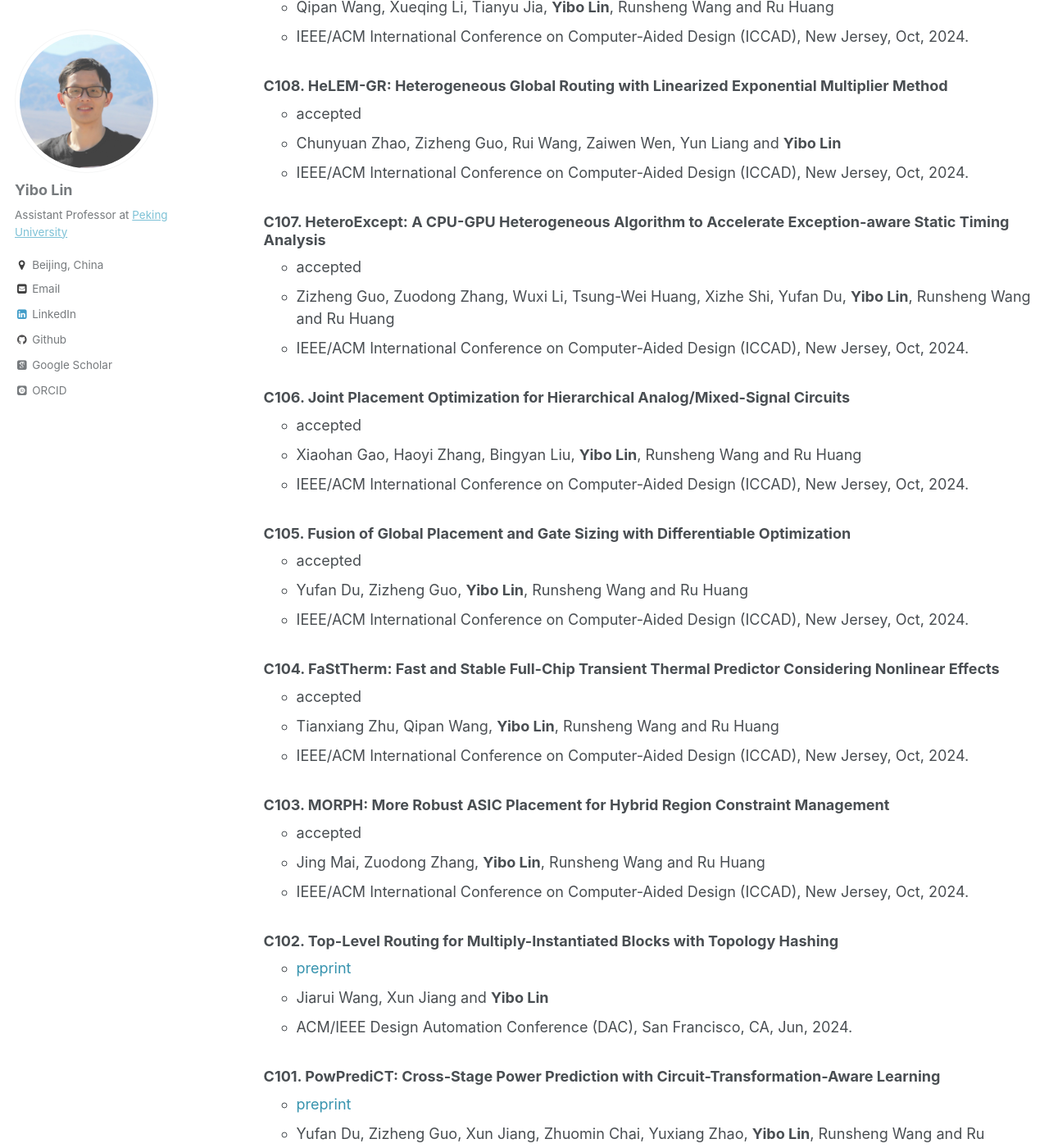
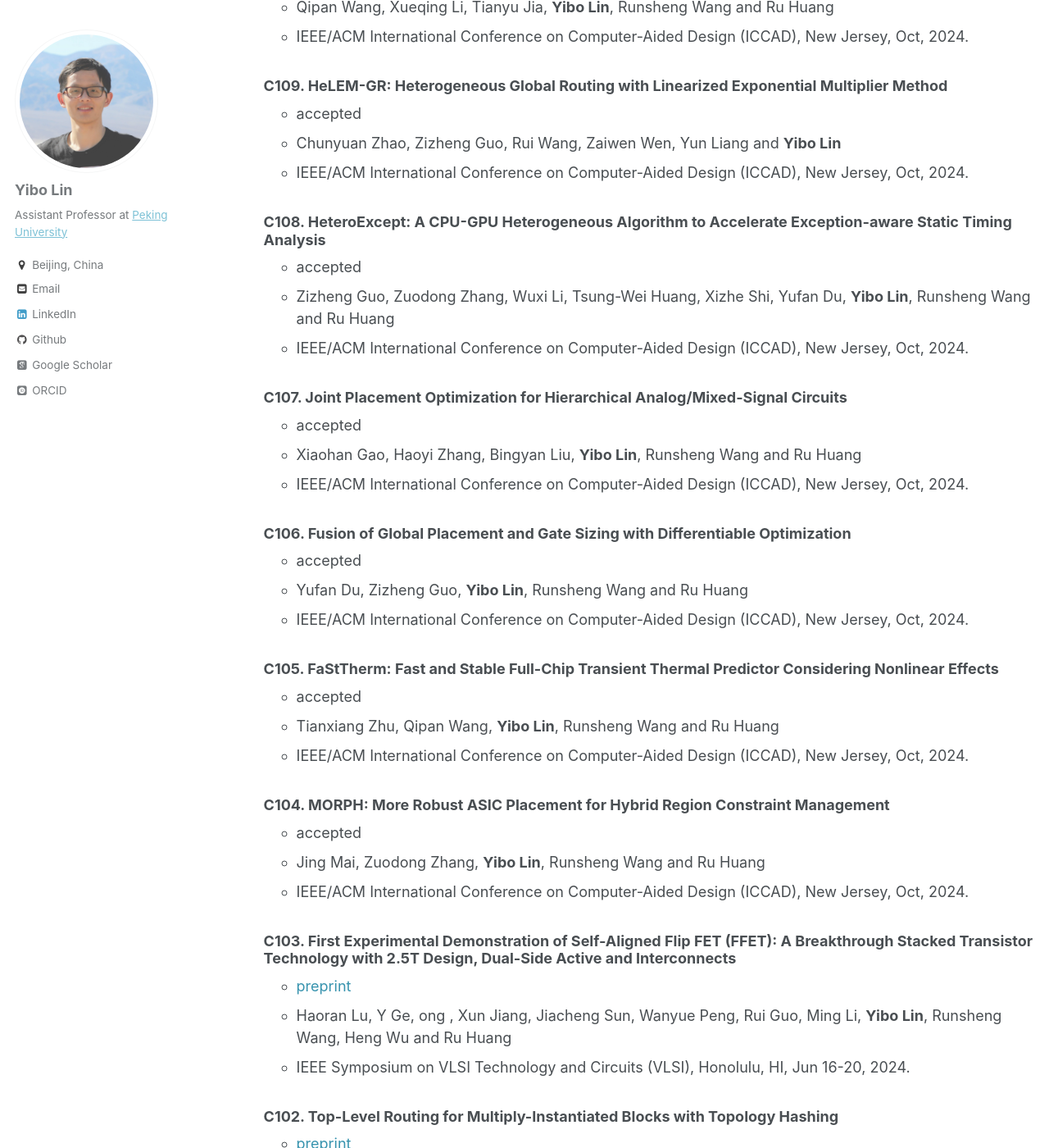
Before and after one commit to limbo018/limbo018.github.io, a Jekyll site: the page built from _pages/publications.md, in a window 1280 px wide and 1400 px high, scrolled down 674 px. Shown: the whole window at 82% size. Built offline with Jekyll 4.4.1, drawn with Linux system fonts in a browser that asks for light colours; some web fonts are replaced; some of the changed text lies outside the part shown.

Commit message:
add vlsi24 paper and update awards

```diff
--- a/_pages/publications.md
+++ b/_pages/publications.md
@@ -19,45 +19,50 @@
 
 * 2024
 
-  ### C110. [The Dawn of AI-Native EDA: Promises and Challenges of Large Circuit Models](https://arxiv.org/pdf/2403.07257.pdf)
+  ### C111. [The Dawn of AI-Native EDA: Promises and Challenges of Large Circuit Models](https://arxiv.org/pdf/2403.07257.pdf)
      * <a href="https://arxiv.org/pdf/2403.07257.pdf" style="color:#3793ae">preprint</a>
      * Tsung-Yi Ho, Sadaf Khan, Jinwei Liu, Yi Liu, Zhengyuan Shi, Ziyi Wang, Qiang Xu, Evangeline F.Y. Young, Bei Yu, Ziyang Zheng, Binwu Zhu, Keren Zhu, Yiqi Che, Yun Liang, **Yibo Lin**, Guojie Luo, Guangyu Sun, Runsheng Wang, Xinming Wei, Chenhao Xue, Haoyi Zhang, Zuodong Zhang, Yuxiang Zhao, Sunan Zou, Lei Chen, Yu Huang, Min Li, Dimitrios Tsaras, Mingxuan Yuan, Hui-Ling Zhen, Zhufei Chu, Wenji Fang, Xingquan Li and Zhiyao Xie
      * arXiv preprint, 2024.
 
-  ### C109. ATPlace2.5D: Analytical Thermal-Aware Chiplet Placement Framework for Large-Scale 2.5D-IC
+  ### C110. ATPlace2.5D: Analytical Thermal-Aware Chiplet Placement Framework for Large-Scale 2.5D-IC
      * accepted
      * Qipan Wang, Xueqing Li, Tianyu Jia, **Yibo Lin**, Runsheng Wang and Ru Huang
      * IEEE/ACM International Conference on Computer-Aided Design (ICCAD), New Jersey, Oct, 2024.
 
-  ### C108. HeLEM-GR: Heterogeneous Global Routing with Linearized Exponential Multiplier Method
+  ### C109. HeLEM-GR: Heterogeneous Global Routing with Linearized Exponential Multiplier Method
      * accepted
      * Chunyuan Zhao, Zizheng Guo, Rui Wang, Zaiwen Wen, Yun Liang and **Yibo Lin**
      * IEEE/ACM International Conference on Computer-Aided Design (ICCAD), New Jersey, Oct, 2024.
 
-  ### C107. HeteroExcept: A CPU-GPU Heterogeneous Algorithm to Accelerate Exception-aware Static Timing Analysis
+  ### C108. HeteroExcept: A CPU-GPU Heterogeneous Algorithm to Accelerate Exception-aware Static Timing Analysis
      * accepted
      * Zizheng Guo, Zuodong Zhang, Wuxi Li, Tsung-Wei Huang, Xizhe Shi, Yufan Du, **Yibo Lin**, Runsheng Wang and Ru Huang
      * IEEE/ACM International Conference on Computer-Aided Design (ICCAD), New Jersey, Oct, 2024.
 
-  ### C106. Joint Placement Optimization for Hierarchical Analog/Mixed-Signal Circuits
+  ### C107. Joint Placement Optimization for Hierarchical Analog/Mixed-Signal Circuits
      * accepted
      * Xiaohan Gao, Haoyi Zhang, Bingyan Liu, **Yibo Lin**, Runsheng Wang and Ru Huang
      * IEEE/ACM International Conference on Computer-Aided Design (ICCAD), New Jersey, Oct, 2024.
 
-  ### C105. Fusion of Global Placement and Gate Sizing with Differentiable Optimization
+  ### C106. Fusion of Global Placement and Gate Sizing with Differentiable Optimization
      * accepted
      * Yufan Du, Zizheng Guo, **Yibo Lin**, Runsheng Wang and Ru Huang
      * IEEE/ACM International Conference on Computer-Aided Design (ICCAD), New Jersey, Oct, 2024.
 
-  ### C104. FaStTherm: Fast and Stable Full-Chip Transient Thermal Predictor Considering Nonlinear Effects
+  ### C105. FaStTherm: Fast and Stable Full-Chip Transient Thermal Predictor Considering Nonlinear Effects
      * accepted
      * Tianxiang Zhu, Qipan Wang, **Yibo Lin**, Runsheng Wang and Ru Huang
      * IEEE/ACM International Conference on Computer-Aided Design (ICCAD), New Jersey, Oct, 2024.
 
-  ### C103. MORPH: More Robust ASIC Placement for Hybrid Region Constraint Management
+  ### C104. MORPH: More Robust ASIC Placement for Hybrid Region Constraint Management
      * accepted
      * Jing Mai, Zuodong Zhang, **Yibo Lin**, Runsheng Wang and Ru Huang
      * IEEE/ACM International Conference on Computer-Aided Design (ICCAD), New Jersey, Oct, 2024.
+
+  ### C103. [First Experimental Demonstration of Self-Aligned Flip FET (FFET): A Breakthrough Stacked Transistor Technology with 2.5T Design, Dual-Side Active and Interconnects](https://doi.org/10.1109/VLSITechnologyandCir46783.2024.10631460)
+     * <a href="https://vlsi24.mapyourshow.com/mys_shared/vlsi24/handouts/T11.4_Thu_Lu.pdf" style="color:#3793ae">preprint</a>
+     * Haoran Lu, Y Ge, ong , Xun Jiang, Jiacheng Sun, Wanyue Peng, Rui Guo, Ming Li, **Yibo Lin**, Runsheng Wang, Heng Wu and Ru Huang
+     * IEEE Symposium on VLSI Technology and Circuits (VLSI), Honolulu, HI, Jun 16-20, 2024.
 
   ### C102. Top-Level Routing for Multiply-Instantiated Blocks with Topology Hashing
      * <a href="/publications/papers/ROUTE_DAC2024_Wang.pdf" style="color:#3793ae">preprint</a>
@@ -95,17 +100,17 @@
      * IEEE/ACM International Symposium of EDA (ISEDA), Xi'an, China, May 10-13, 2024.
 
   ### C95. ATSim3D: Towards Accurate Thermal Simulator for Heterogeneous 3D IC Systems Considering Nonlinear Leakage and Conductivity
-     * <a href="https://www.researchgate.net/publication/379661538_ATSim3D_Towards_Accurate_Thermal_Simulator_for_Heterogeneous_3D-IC_Systems_Considering_Nonlinear_Leakage_and_Conductivity" style="color:#3793ae">preprint</a>
+     * <a href="https://www.researchgate.net/publication/379661538_ATSim3D_Towards_Accurate_Thermal_Simulator_for_Heterogeneous_3D-IC_Systems_Considering_Nonlinear_Leakage_and_Conductivity" style="color:#3793ae">preprint</a> \| *Honorable Mention*
      * Qipan Wang, Tianxiang Zhu, **Yibo Lin**, Runsheng Wang and Ru Huang
      * IEEE/ACM International Symposium of EDA (ISEDA), Xi'an, China, May 10-13, 2024.
 
   ### C94. OpenPARF 3.0: Robust Multi-Electrostatics Based FPGA Macro Placement Considering Cascaded Macros Groups and Fence Regions
-     * <a href="/publications/papers/FPGA_ISEDA2024_Mai.pdf" style="color:#3793ae">preprint</a>
+     * <a href="/publications/papers/FPGA_ISEDA2024_Mai.pdf" style="color:#3793ae">preprint</a> \| *Best Paper Award*
      * Jing Mai, Jiarui Wang, Yifan Chen, Zizheng Guo, Xun Jiang, Yun Liang and **Yibo Lin**
      * IEEE/ACM International Symposium of EDA (ISEDA), Xi'an, China, May 10-13, 2024.
 
   ### C93. [CircuitNet 2.0: An Advanced Dataset for Promoting Machine Learning Innovations in Realistic Chip Design Environment](https://openreview.net/pdf?id=nMFSUjxMIl)
-     * <a href="https://circuitnet.github.io" style="color:#3793ae">release</a> \| <a href="https://openreview.net/pdf?id=nMFSUjxMIl," style="color:#3793ae">preprint</a>
+     * <a href="https://circuitnet.github.io" style="color:#3793ae">release</a> \| <a href="https://openreview.net/pdf?id=nMFSUjxMIl" style="color:#3793ae">preprint</a>
      * Xun Jiang, Zhuomin Chai, Yuxiang Zhao, **Yibo Lin**, Runsheng Wang and Ru Huang
      * International Conference on Learning Representations (ICLR), Vienna, Austria, May 7-11, 2024.
 
--- a/ref/Top.bib
+++ b/ref/Top.bib
@@ -63,11 +63,10 @@
 @string{spie-al = "SPIE Advanced Lithography"}
 @string{spie-pt = "SPIE Photomask Technology"}
 @string{vdat    = "International Symposium on VLSI Design and Test (VDAT)"}
-@string{vlsic   = "Symposium on VLSI Circuits (VLSIC)"}
 @string{vlsid   = "International Conference on VLSI Design"}
 @string{vlsidat = "International Symposium on VLSI Design, Automation, and Test (VLSI-DAT)"}
 @string{vlsisoc = "IFIP/IEEE International Conference on Very Large Scale Integration (VLSI-SoC)"}
-@string{vlsit   = "Symposium on VLSI Technology (VLSIT)"}
+@string{vlsi   = "IEEE Symposium on VLSI Technology and Circuits (VLSI)"}
 @string{vts     = "IEEE VLSI Test Symposium (VTS)"}
 @string{tau     = "ACM International Workshop on on Timing Issues in the Specification and Synthesis of Digital Systems (TAU)"}
 @string{tdic    = "IEEE International 3D Systems Integration Conference (3DIC)"}
```
Also changed, not shown: _includes/publications_cv.md (+13 -11 lines), _pages/cv.md (+2 -0 lines), ref/publications.bib (+31 -19 lines), 6 other files.
